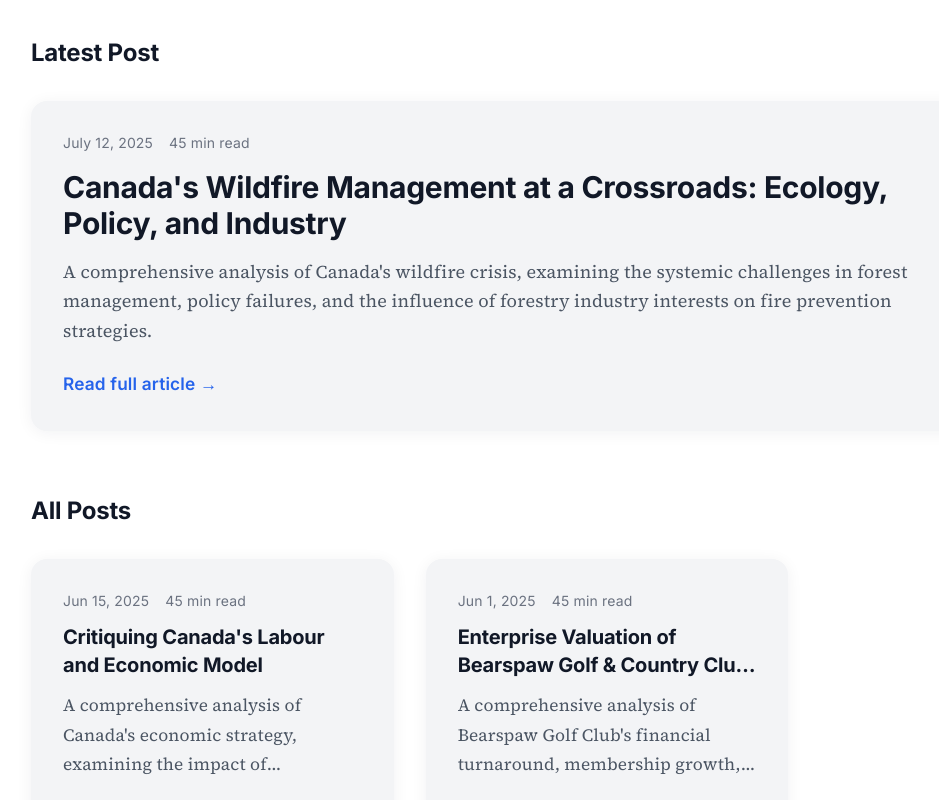
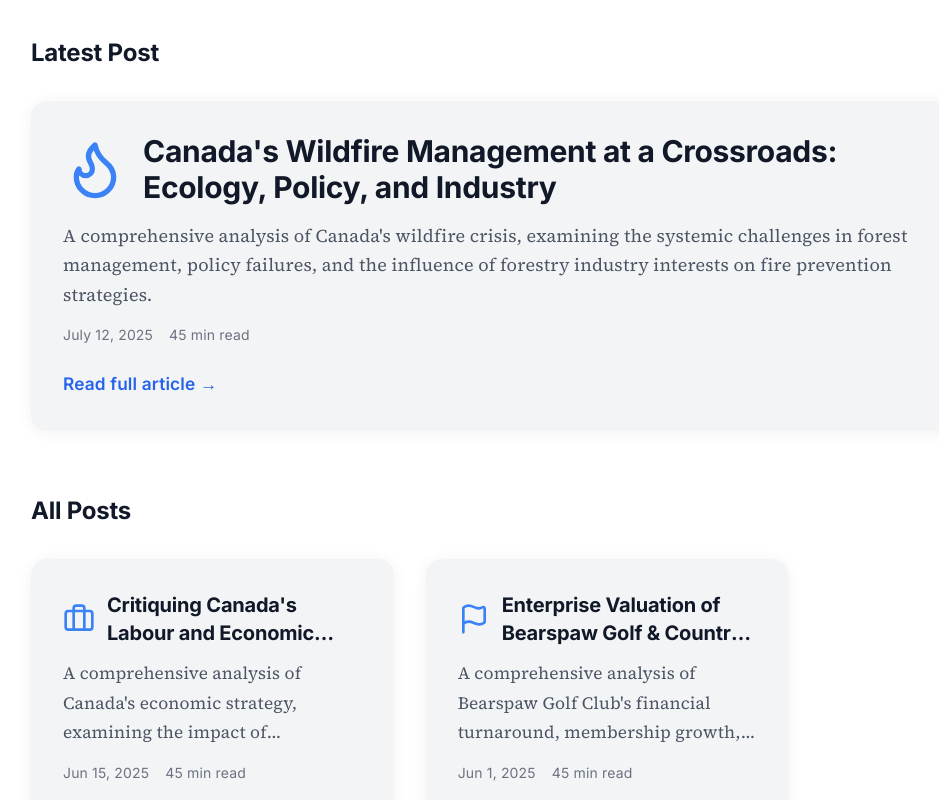
Before and after one commit to brodiegroch2/brodiegroch-site, a Next.js app: page /essays in a window 1280 px wide. Shown: the part 380-1180 px from the top of the page, without its empty margins (33-972 px from the left). Built offline with nearby package versions, Linux system fonts and the light colour scheme.

Commit message:
Reorganize blog post layout: icon beside title, metadata under description, larger featured post icon

```diff
--- a/package.json
+++ b/package.json
@@ -10,6 +10,7 @@
   },
   "dependencies": {
     "@tailwindcss/line-clamp": "^0.4.4",
+    "lucide-react": "^0.525.0",
     "next": "14.1.0",
     "react": "^18",
     "react-dom": "^18",
--- a/src/app/essays/page.tsx
+++ b/src/app/essays/page.tsx
@@ -2,12 +2,22 @@
 import React from 'react'
 import Link from 'next/link'
 import { essays } from '@/data/essays'
+import * as LucideIcons from 'lucide-react';
 
 export default function BlogPage() {
   // Sort essays by date in descending order
   const sortedEssays = [...essays].sort((a, b) =>
     new Date(b.date).getTime() - new Date(a.date).getTime()
   );
+
+  // Helper to get icon component
+  const getIcon = (iconName?: string, isLarge: boolean = false) => {
+    if (!iconName) return null;
+    const LucideIcon = (LucideIcons as any)[iconName];
+    if (!LucideIcon) return null;
+    const sizeClass = isLarge ? "w-16 h-16" : "w-8 h-8";
+    return <LucideIcon className={`${sizeClass} text-blue-500 dark:text-blue-400 flex-shrink-0`} aria-hidden="true" />;
+  };
 
   return (
     <div className="min-h-screen bg-white dark:bg-gray-900">
@@ -38,6 +48,15 @@ export default function BlogPage() {
                 <Link href={`/essays/${sortedEssays[0].slug}`} className="block">
                   <div className="max-w-4xl">
                     <div className="flex items-center gap-4 mb-4">
+                      {getIcon(sortedEssays[0].icon, true)}
+                      <h3 className="text-3xl font-bold font-inter text-gray-900 dark:text-white hover:text-blue-600 dark:hover:text-blue-400 transition-colors">
+                        {sortedEssays[0].title}
+                      </h3>
+                    </div>
+                    <p className="text-gray-600 dark:text-gray-300 mb-4 font-source-serif text-lg leading-relaxed">
+                      {sortedEssays[0].description}
+                    </p>
+                    <div className="flex items-center gap-4 mb-6">
                       <span className="text-sm text-gray-500 dark:text-gray-400 font-inter">
                         {new Date(sortedEssays[0].date).toLocaleDateString('en-US', {
                           year: 'numeric',
@@ -49,12 +68,6 @@ export default function BlogPage() {
                         {sortedEssays[0].readTime} min read
                       </span>
                     </div>
-                    <h3 className="text-3xl font-bold mb-4 font-inter text-gray-900 dark:text-white hover:text-blue-600 dark:hover:text-blue-400 transition-colors">
-                      {sortedEssays[0].title}
-                    </h3>
-                    <p className="text-gray-600 dark:text-gray-300 mb-6 font-source-serif text-lg leading-relaxed">
-                      {sortedEssays[0].description}
-                    </p>
                     <span className="inline-flex items-center text-blue-600 dark:text-blue-400 font-inter font-semibold hover:underline">
                       Read full article →
                     </span>
@@ -73,7 +86,16 @@ export default function BlogPage() {
               {sortedEssays.slice(1).map((essay, index) => (
                 <article key={index} className="card hover:shadow-lg transition-all duration-300 cursor-pointer group">
                   <Link href={`/essays/${essay.slug}`} className="block">
-                    <div className="flex items-center gap-4 mb-3">
+                    <div className="flex items-center gap-3 mb-3">
+                      {getIcon(essay.icon)}
+                      <h3 className="text-xl font-bold font-inter text-gray-900 dark:text-white group-hover:text-blue-600 dark:group-hover:text-blue-400 transition-colors line-clamp-2">
+                        {essay.title}
+                      </h3>
+                    </div>
+                    <p className="text-gray-600 dark:text-gray-300 font-source-serif line-clamp-3 mb-4">
+                      {essay.description}
+                    </p>
+                    <div className="flex items-center gap-4 mb-4">
                       <span className="text-sm text-gray-500 dark:text-gray-400 font-inter">
                         {new Date(essay.date).toLocaleDateString('en-US', {
                           year: 'numeric',
@@ -85,12 +107,6 @@ export default function BlogPage() {
                         {essay.readTime} min read
                       </span>
                     </div>
-                    <h3 className="text-xl font-bold mb-3 font-inter text-gray-900 dark:text-white group-hover:text-blue-600 dark:group-hover:text-blue-400 transition-colors line-clamp-2">
-                      {essay.title}
-                    </h3>
-                    <p className="text-gray-600 dark:text-gray-300 font-source-serif line-clamp-3 mb-4">
-                      {essay.description}
-                    </p>
                     <span className="inline-flex items-center text-blue-600 dark:text-blue-400 font-inter font-semibold group-hover:underline">
                       Read more →
                     </span>
--- a/src/data/bearspaw-golf-evaluation.ts
+++ b/src/data/bearspaw-golf-evaluation.ts
@@ -7,6 +7,7 @@ export const bearspawGolfEvaluation: Essay = {
   slug: "bearspaw-golf-evaluation",
   date: "2025-06-01",
   readTime: 45,
+  icon: 'Flag',
   content: {
     introduction: "Bearspaw Golf & Country Club has undergone a dramatic turnaround since 2019, emerging from receivership to become one of Calgary's premier golf facilities. This analysis examines the club's financial restructuring, membership growth, and current enterprise value.",
     sections: [
--- a/src/data/canada-labour-economic-model.ts
+++ b/src/data/canada-labour-economic-model.ts
@@ -7,6 +7,7 @@ export const canadaLabourEconomicModel: Essay = {
   slug: "canada-labour-economic-model",
   date: "2025-06-15",
   readTime: 45,
+  icon: 'Briefcase',
   content: {
     introduction: "Canada's contemporary economic strategy has prioritized gross domestic product (GDP) growth through rapid population increases and mass higher education attainment. This approach – heavily reliant on high immigration levels and credentialism – has succeeded in expanding aggregate GDP, yet has done little to raise real wages or improve productivity and prosperity on a per-person basis. Real GDP per capita has effectively stagnated in recent years. Statistics Canada reports that output per person declined in five of the six quarters up to late 2023, leaving real GDP per capita near its 2017 level. An influx of over 1.2 million people in 2023 (a 3.2% population rise, roughly equivalent to adding a city the size of Calgary) – driven by record permanent and temporary immigration – meant population growth far outpaced output, pushing GDP per capita 2.5% below its pre-pandemic level. In short, Canada is growing the economy in quantity, but not quality: total GDP rises while average incomes and productivity languish.",
     sections: [
--- a/src/data/canada-wildfire-management.ts
+++ b/src/data/canada-wildfire-management.ts
@@ -7,6 +7,7 @@ export const canadaWildfireManagement: Essay = {
   slug: "canada-wildfire-management",
   date: "2025-07-12",
   readTime: 45,
+  icon: 'Flame',
   content: {
     introduction: "Canada is grappling with a wildfire crisis of unprecedented scale, exposing deep structural challenges in how we manage forests and fire. The past few years have seen record-breaking fires raging from coast to coast, straining emergency services and blanketing cities in smoke. This is not a one-off disaster but a symptom of systemic issues – ecological risk compounded by policy failures, skewed political incentives, and the heavy hand of the forestry industry. Tackling wildfires in 2025 and beyond requires understanding these intersecting factors. We need to scrutinize the data, question whose interests shape reforestation and land management, and evaluate whether current strategies are working. This analysis presents the latest wildfire figures, critiques Canada's wildfire strategy performance, examines how forestry lobbying influences reforestation choices, and amplifies perspectives from First Nations and rural experts. International comparisons (from California's fire-prone hills to Australia's bushfire adaptations) will help situate Canada's approach in a global context. The goal is to move past viewing wildfires as mere \"natural\" disasters and see them as a policy and governance challenge – one that demands structural change with cross-demographic resonance and political credibility.",
     sections: [
--- a/src/data/essays.ts
+++ b/src/data/essays.ts
@@ -5,6 +5,7 @@ export interface Essay {
   slug: string;
   date: string;
   readTime: number;
+  icon?: string; // Lucide icon name as string
   content: {
     introduction: string;
     sections: {
```
Also changed, not shown: 1 other file (tests, documents, lock files or other folders).
